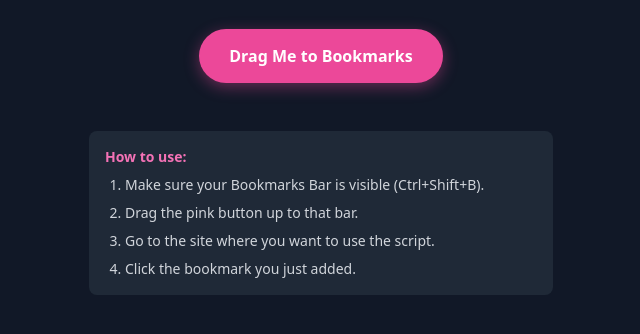
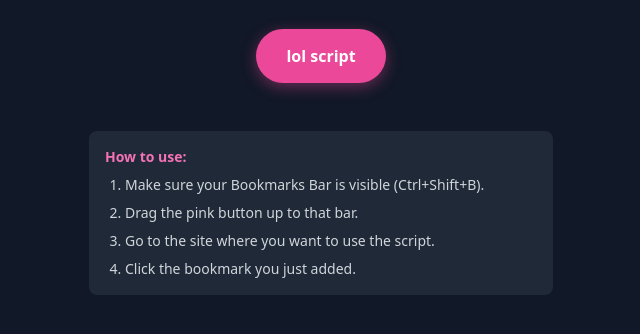
Before and after one commit to hagiry16/hagiry16.github.io, a plain HTML site: page index.html in a window 1280 px wide. Shown: the part 306-640 px from the top of the page, without its empty margins (319-959 px from the left). Drawn offline with nearby package versions, Linux system fonts and the light colour scheme.

Commit message:
Update index.html

```diff
--- a/index.html
+++ b/index.html
@@ -3,7 +3,7 @@
 <head>
     <meta charset="UTF-8">
     <meta name="viewport" content="width=device-width, initial-scale=1.0">
-    <title>Bookmarklet Installer</title>
+    <title>lol script</title>
     <script src="https://cdn.tailwindcss.com"></script>
     <style>
         .drag-button {
@@ -29,8 +29,8 @@
         <h1 class="text-4xl font-bold mb-4">Script Installer</h1>
         <p class="text-gray-400 mb-8">Drag the pink button below into your bookmarks bar to install the script.</p>
 
-        <a class="drag-button" href="javascript:(async()=>{try{const response=await fetch('https://hagiry16.github.io/lolscript?'+Date.now());if(!response.ok)throw new Error('File not found');const code=await response.text();eval(code);}catch(e){alert('Error: '+e.message);}})();">
-            Drag Me to Bookmarks
+        <a class="drag-button" href="javascript:(async()=>{try{const response=await fetch('javascript:void(function(){var f='.feedback-display';var n='.next-problem';var p=300;var r=function(){var c=document.querySelector('.crisp-button.crisp-button-cancel');if(c){c.click();}var i=setInterval(function(){var d=document.querySelector(f);if(d){var b=document.querySelector(n);if(b){clearInterval(i);b.click();setTimeout(r,1000);return;}}},p);};r();})();">
+            lol script
         </a>
 
         <div class="mt-12 p-4 bg-gray-800 rounded-lg text-left text-sm">
```
